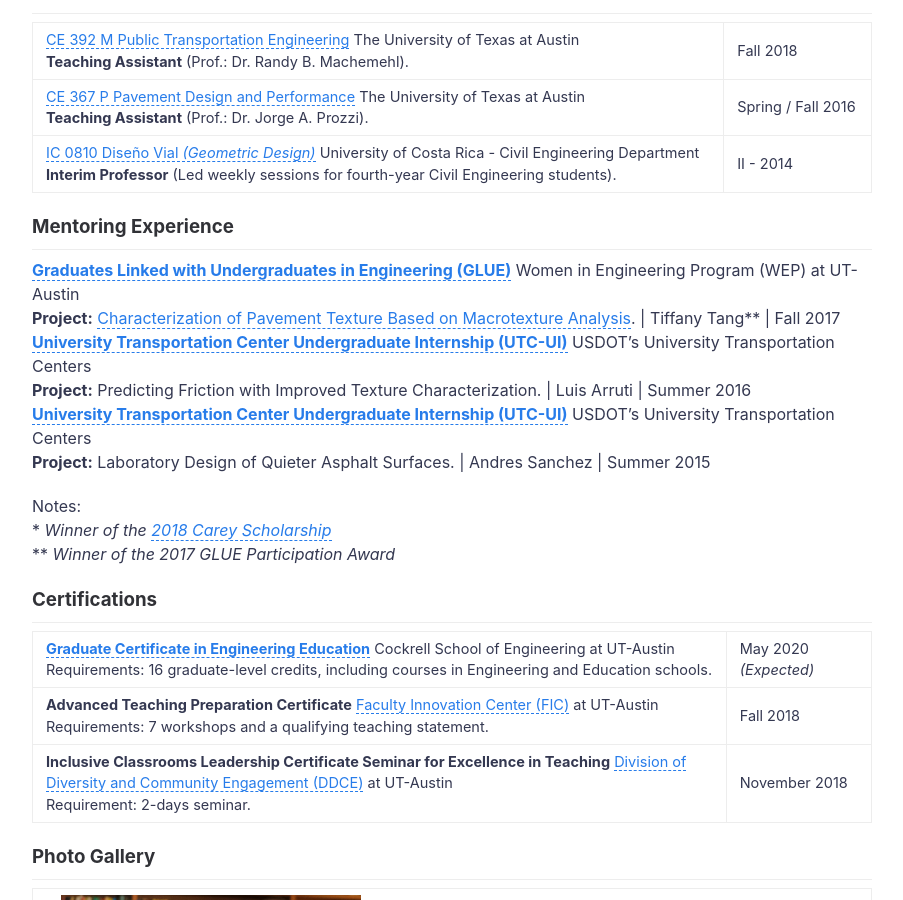
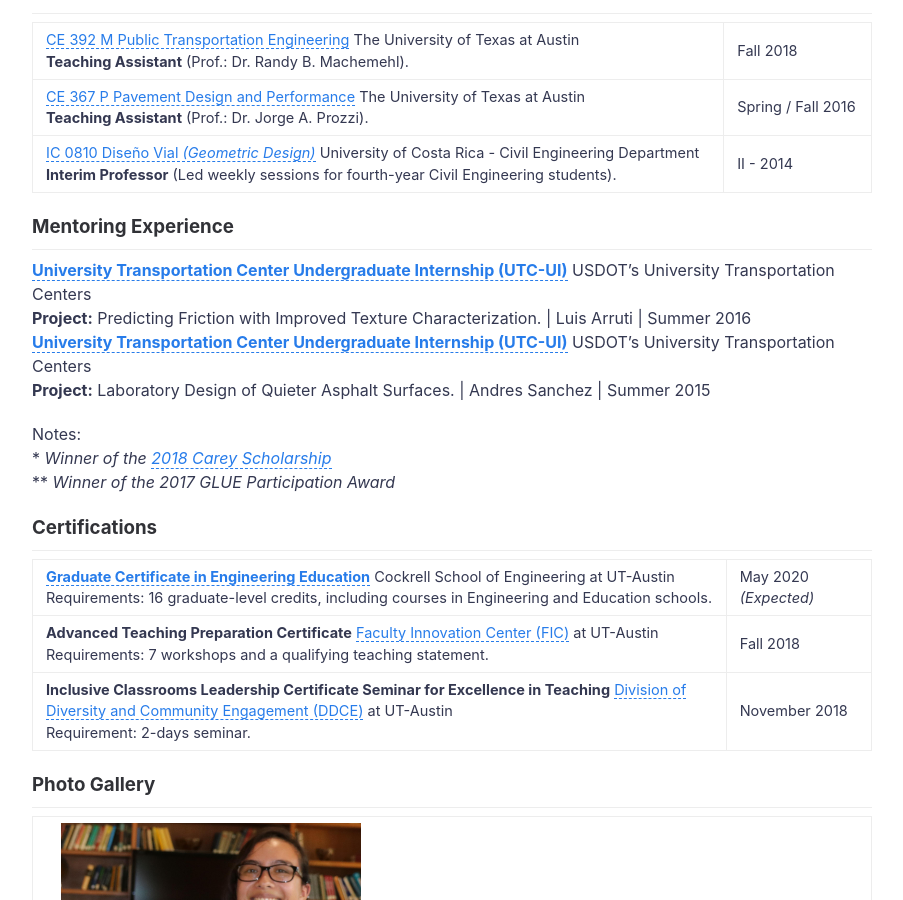
Before and after one commit to nzunigag/nzunigag.github.io, a Jekyll site: the page built from teaching.md, in a window 1280 px wide and 900 px high, scrolled down 411 px. Shown: the whole window, without its empty margins (188-1091 px from the left). Built offline with Jekyll 4.4.1, drawn with Linux system fonts in a browser that asks for light colours.

Commit message:
Update teaching.md

```diff
--- a/teaching.md
+++ b/teaching.md
@@ -15,7 +15,6 @@ ___
 
 ### Mentoring Experience
 ___
-<b>[Graduates Linked with Undergraduates in Engineering (GLUE)](http://www.engr.utexas.edu/wep/career/glue)</b> Women in Engineering Program (WEP) at UT-Austin<br> <b>Project:</b> [Characterization of Pavement Texture Based on Macrotexture Analysis](/downloads/2017_GLUE.pdf). | Tiffany Tang** | Fall 2017<br>
 <b>[University Transportation Center Undergraduate Internship (UTC-UI)](https://ctr.utexas.edu/research/d-stop/education/utc-undergraduate-internship/)</b> USDOT’s University Transportation Centers<br> <b>Project:</b> Predicting Friction with Improved Texture Characterization. | Luis Arruti | Summer 2016<br>
 <b>[University Transportation Center Undergraduate Internship (UTC-UI)](https://ctr.utexas.edu/research/d-stop/education/utc-undergraduate-internship/)</b> USDOT’s University Transportation Centers<br> <b>Project:</b> Laboratory Design of Quieter Asphalt Surfaces. | Andres Sanchez | Summer 2015
 
```
